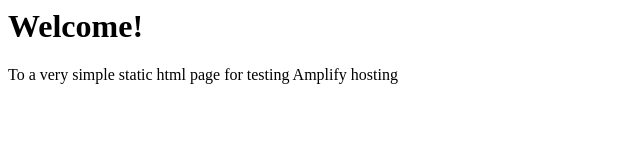
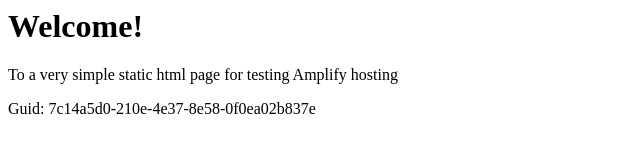
Before and after one commit to aws-aemilia-icn/Github-PR-Commit-Integration-Test-DoNotTouch-Gith-P5X5MO5I-v1-preprod-ap-northeast-2, a website: page src/index.html in a window 1280 px wide. Shown: the whole page, without its empty margins (0-640 px from the left). Drawn offline with Linux system fonts and the light colour scheme.

Commit message:
commit from integ tests

```diff
--- a/src/index.html
+++ b/src/index.html
@@ -1,3 +1,5 @@
+
+
 <html lang="en">
 
 <head>
@@ -10,6 +12,6 @@
 <body>
     <h1>Welcome!</h1>
     <p>To a very simple static html page for testing Amplify hosting</p>
-</body>
+    <p>Guid: 7c14a5d0-210e-4e37-8e58-0f0ea02b837e</p></body>
 
 </html>
```
